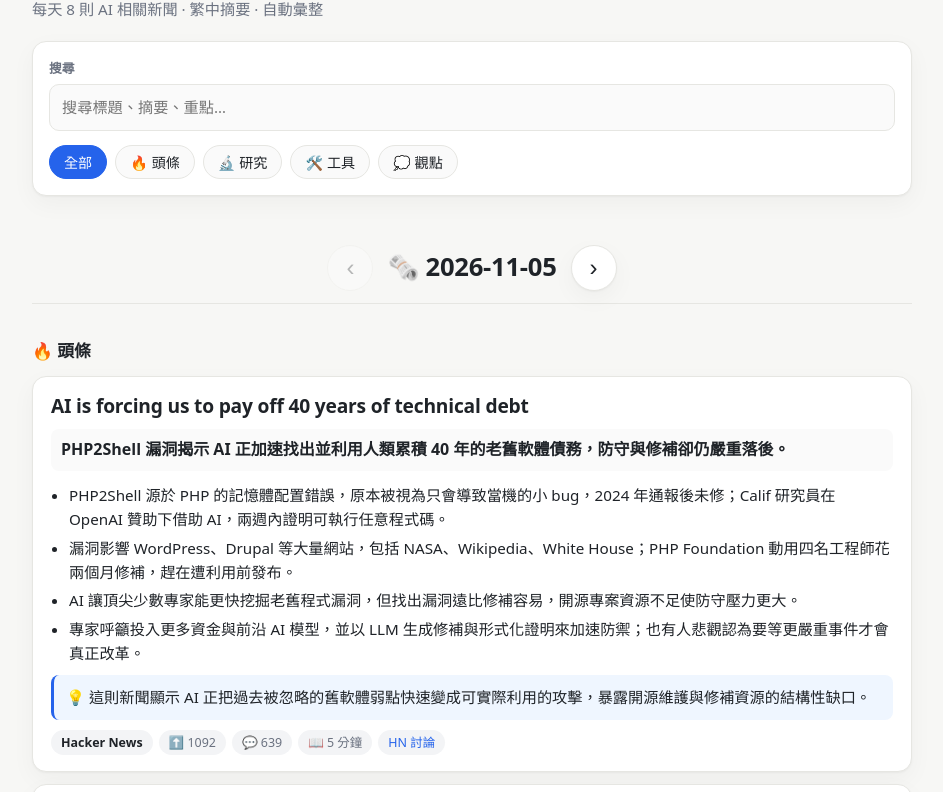
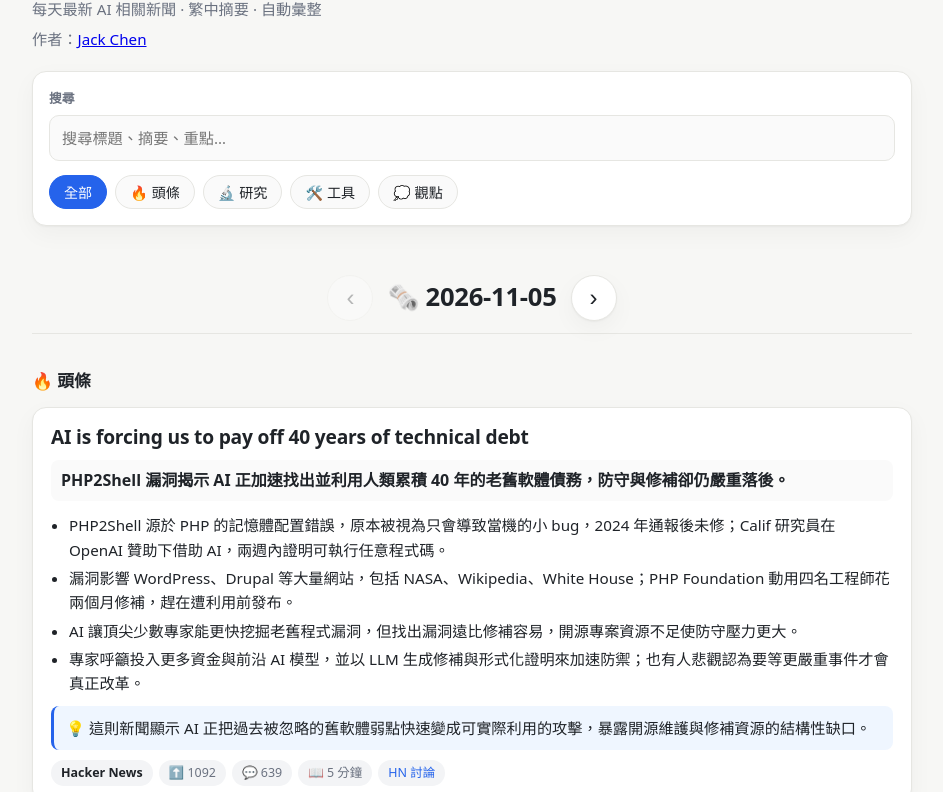
Before and after one commit to JackChen890311/AI-News, a plain HTML site: page index.html in a window 1280 px wide. Shown: the part 94-886 px from the top of the page, without its empty margins (168-1111 px from the left). Drawn offline with Linux system fonts and the light colour scheme.

Commit message:
Add Author

```diff
--- a/index.html
+++ b/index.html
@@ -11,7 +11,8 @@
   <header class="site-header">
     <div class="container">
       <h1>🗞️ AI 每日新聞</h1>
-      <p class="tagline">每天 8 則 AI 相關新聞 · 繁中摘要 · 自動彙整</p>
+      <p class="tagline">每天最新 AI 相關新聞 · 繁中摘要 · 自動彙整</p>
+      <p class="tagline">作者：<a href="https://jackchen890311.github.io/">Jack Chen</a></p>
     </div>
   </header>
 
```
